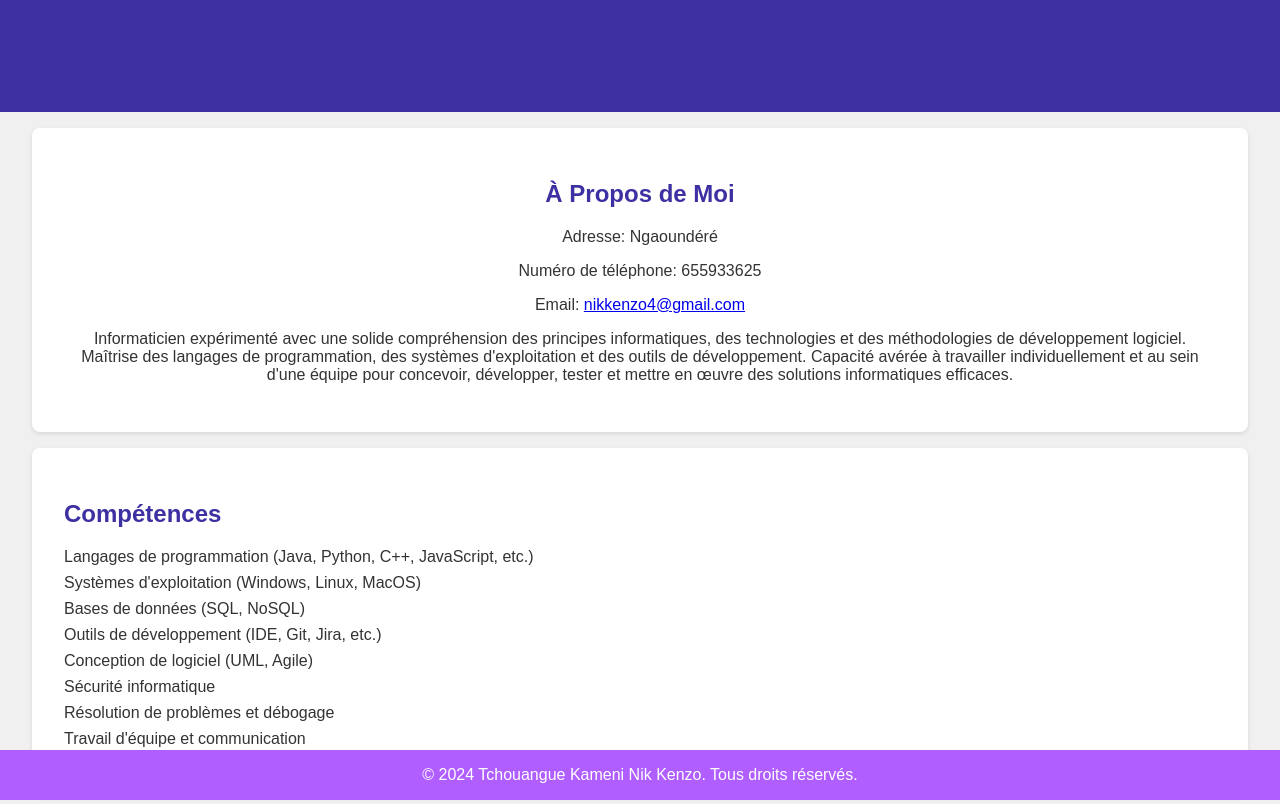
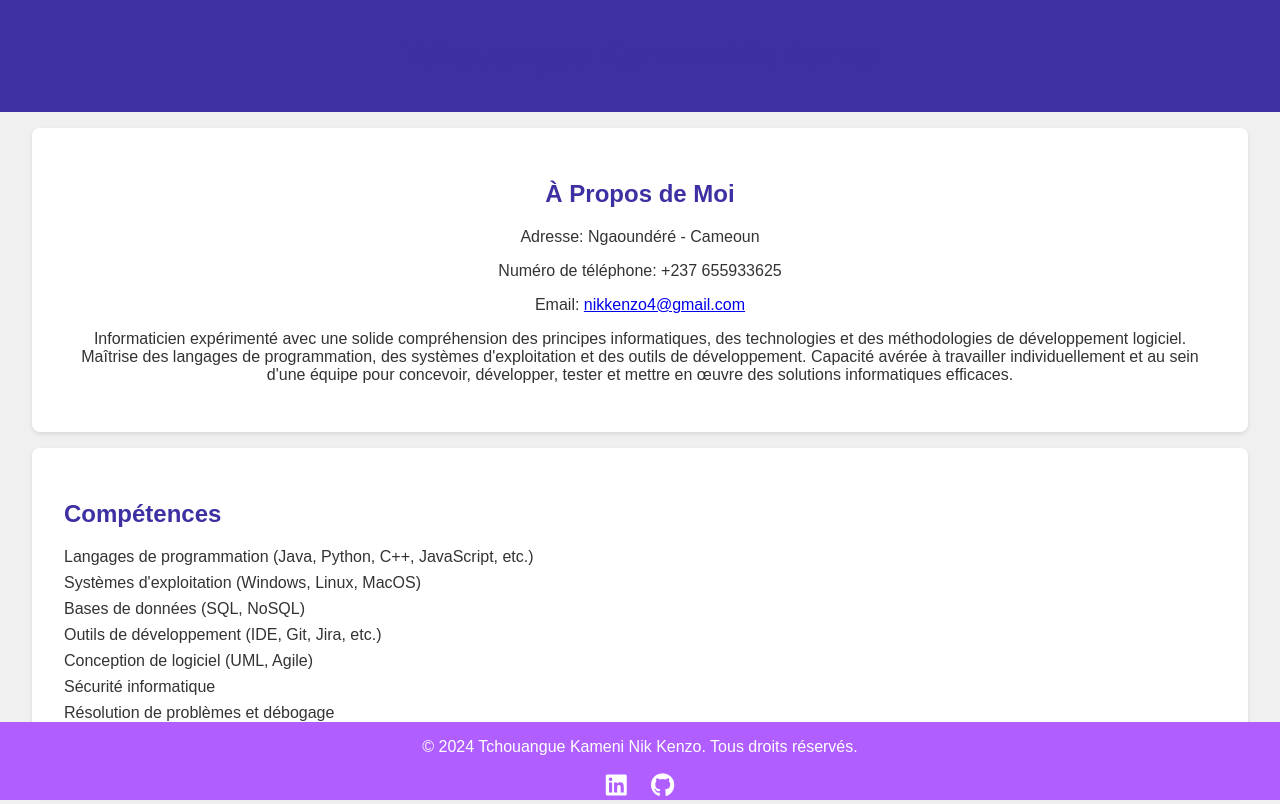
Before and after one commit to NIK-KENZO/porfolio, a plain HTML site: page index.html in a window 1280 px wide. Shown: the top 804 px of the page. Drawn offline with Linux system fonts and the light colour scheme.

Commit message:
Update index.html

```diff
--- a/index.html
+++ b/index.html
@@ -3,6 +3,7 @@
 <head>
     <meta charset="UTF-8">
     <meta name="viewport" content="width=device-width, initial-scale=1.0">
+    <link rel="stylesheet" href="https://cdnjs.cloudflare.com/ajax/libs/font-awesome/6.0.0-beta3/css/all.min.css">
     <title>Portfolio de Tchouangue Kameni Nik Kenzo</title>
 </head>
 <style>
@@ -52,19 +53,32 @@ footer {
     width: 100%;
     margin-top: 2em;
 }
+.social-icons {
+    margin-top: 1em;
+}
 
+.social-icons a {
+    color: white;
+    margin: 0 10px;
+    font-size: 1.5em;
+    transition: color 0.3s;
+}
+
+.social-icons a:hover {
+    color: #3D30A2; /* Utilisation de la couleur 1 pour le survol */
+}
 </style>
 <body>
     <center>
     <header>
-
         <h1>Tchouangue Kameni Nik Kenzo</h1>
     </header>
     <section id="about">
         <h2>À Propos de Moi</h2>
-        <p>Adresse: Ngaoundéré</p>
-        <p>Numéro de téléphone: 655933625</p>
+        <p>Adresse: Ngaoundéré - Cameoun</p>
+        <p>Numéro de téléphone: +237 655933625</p>
         <p>Email: <a href="mailto:nikkenzo4@gmail.com">nikkenzo4@gmail.com</a></p>
+
         <p>
             Informaticien expérimenté avec une solide compréhension des principes informatiques, des technologies et des méthodologies de développement logiciel. Maîtrise des langages de programmation, des systèmes d'exploitation et des outils de développement. Capacité avérée à travailler individuellement et au sein d'une équipe pour concevoir, développer, tester et mettre en œuvre des solutions informatiques efficaces.
         </p>
@@ -118,6 +132,11 @@ footer {
     </section>
     <footer>
         <p>&copy; 2024 Tchouangue Kameni Nik Kenzo. Tous droits réservés.</p>
+        <div class="social-icons">
+            <a href="https://cm.linkedin.com/in/tchouangue-kameni-nik-kenzo-25b92a309" target="_blank"><i class="fab fa-linkedin"></i></a>
+            <a href="https://github.com/NIK-KENZO" target="_blank"><i class="fab fa-github"></i></a>
+        </div>
+
     </footer>
 </body>
 
```
